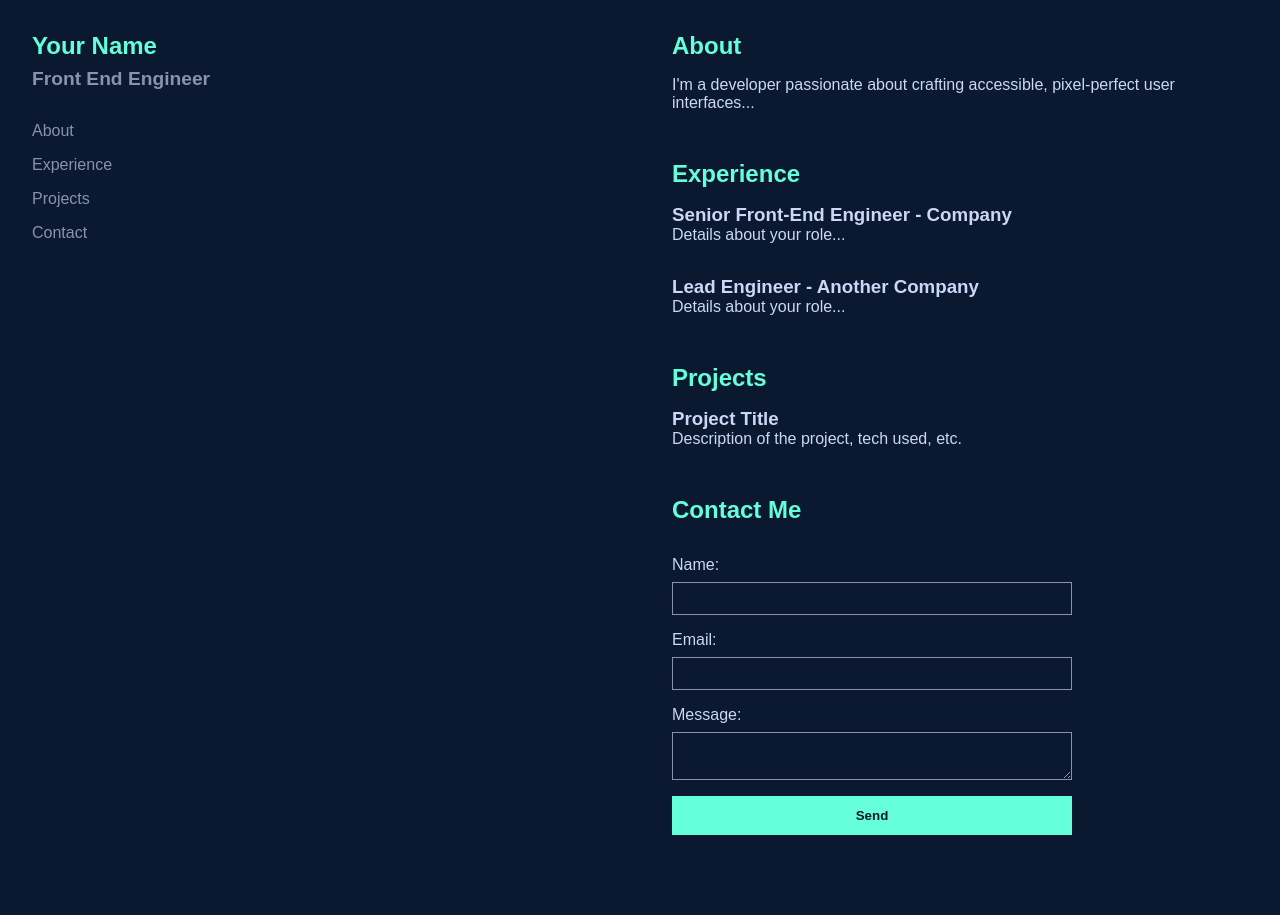
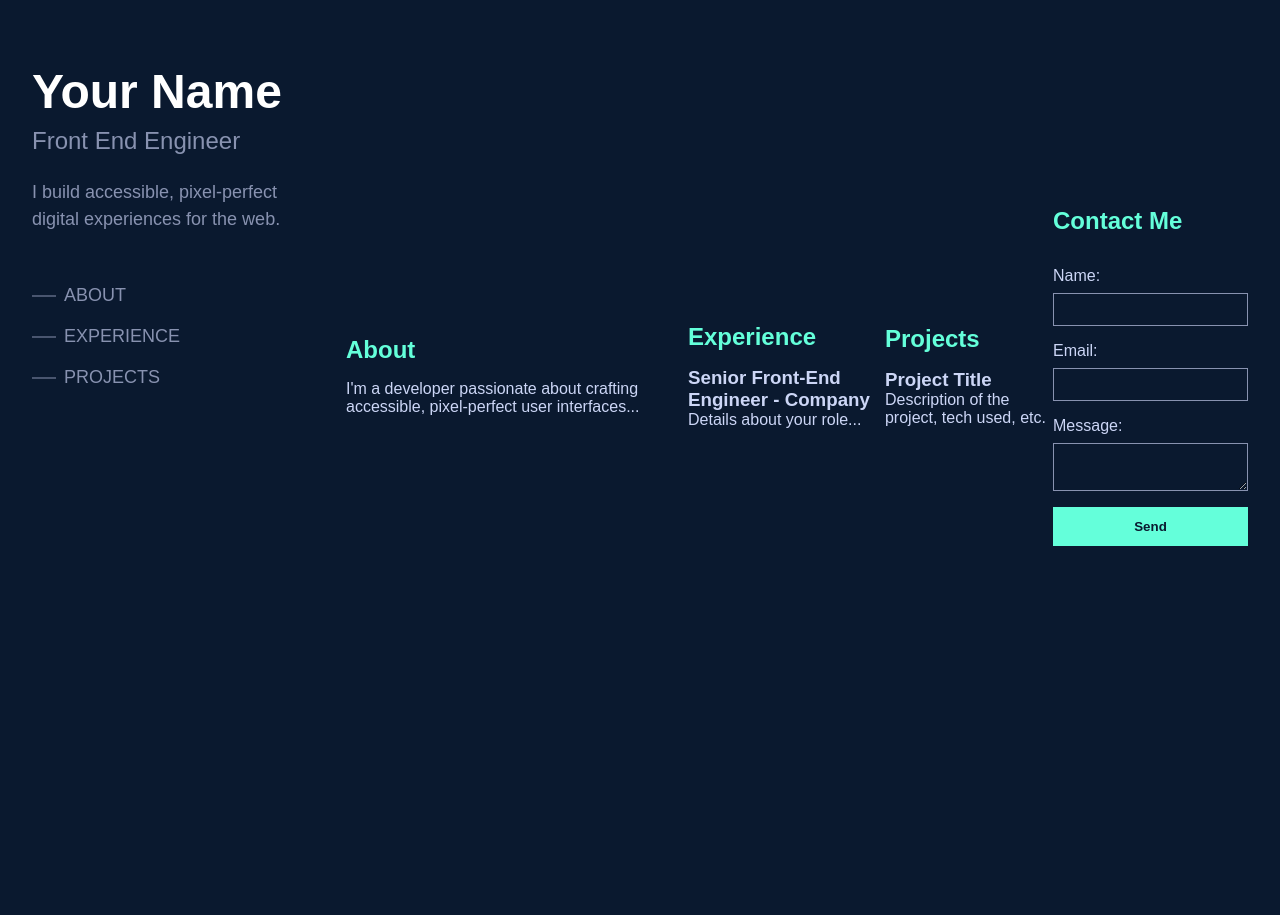
Before and after one commit to afisher97/personalSite, a Flask app: page / in a window 1280 px wide. After the commit the page ends 546 px from the top, so only its background shows below. Run offline with Flask 3, Linux system fonts and the light colour scheme.

Commit message:
Working page 2

```diff
--- a/static/css/main.css
+++ b/static/css/main.css
@@ -1,4 +1,4 @@
-/* Global styles */
+/* Reset/Global styles */
 * {
   box-sizing: border-box;
   margin: 0;
@@ -9,59 +9,109 @@ body {
   font-family: sans-serif;
   background-color: #0a192f; /* Dark background */
   color: #ccd6f6;            /* Light text */
-  display: flex;            /* Use flexbox */
-  min-height: 100vh;        /* Ensure full-height layout */
-  margin: 0;                /* Remove default margin */
+  margin: 0;                /* Remove default body margin */
 }
 
-/* Sidebar (left panel) */
+/* 1. Wrapper: sets up a max-width and centers it in the browser */
+.wrapper {
+  max-width: 1400px;       /* Adjust as desired for your layout */
+  margin: 0 auto;          /* Centers the .wrapper horizontally in the page */
+  display: flex;           /* Creates a flex container for the two columns */
+  min-height: 100vh;       /* Full viewport height */
+}
+
+/* 2. Sidebar (Left Column) */
+/* Sidebar container */
 .sidebar {
-  flex: 1;                  /* Take up 1 part (50%) of available width */
+  /* Layout:
+     - If you're using flex on a parent container,
+       just ensure this has some width or flex basis.
+     - For vertical spacing from the top, you can add margin-top or extra padding.
+  */
+  display: flex;
+  flex-direction: column;
+  align-items: flex-start;   /* Left-align text, or 'center' if you prefer */
+  padding: 4rem 2rem;       /* Top/bottom = 4rem, left/right = 2rem */
   background-color: #0a192f;
+}
+
+/* Large Name */
+.sidebar h1 {
+  font-size: 3rem;         /* Big, bold text for your name */
+  font-weight: 700;        /* Make it bold */
+  color: #ffffff;          /* White (or near-white) text */
+  margin-bottom: 0.5rem;   /* Slight spacing below */
+}
+
+/* Subtitle (e.g., "Front End Engineer") */
+.sidebar .subtitle {
+  font-size: 1.5rem;       /* Smaller than name but still prominent */
+  font-weight: 400;        /* Lighter than the name */
+  color: #8892b0;          /* Muted grey-blue color */
+  margin-bottom: 1.5rem;   /* Spacing before the next element */
+}
+
+/* Optional short paragraph (like "I build accessible, pixel-perfect...") */
+.sidebar .intro {
+  font-size: 1.125rem;     /* About 18px (slightly larger than normal) */
+  line-height: 1.5;        /* Comfortable line spacing */
+  color: #8892b0;
+  margin-bottom: 2rem;     /* Space before the nav links */
+  max-width: 250px;        /* Keep the text from stretching too wide */
+}
+
+/* Navigation (ABOUT / EXPERIENCE / PROJECTS) */
+.sidebar nav ul {
+  list-style: none;        /* Remove bullets */
+  margin: 0;
+  padding: 0;
+}
+
+.sidebar nav ul li {
+  margin: 1.25rem 0;       /* Spacing between each link */
+  position: relative;      /* So we can position a line or icon if desired */
+}
+
+/* Horizontal line to the left of each link (mimicking Brittany's style) */
+.sidebar nav ul li::before {
+  content: "";
+  position: absolute;
+  left: 0;
+  top: 50%;
+  width: 1.5rem;           /* Length of the line */
+  height: 1px;
+  background-color: #8892b0;
+  transform: translateY(-50%);
+}
+
+/* Links themselves */
+.sidebar nav ul li a {
+  display: inline-block;
+  padding-left: 2rem;      /* Space to the left for the line */
+  text-decoration: none;
+  font-size: 1.125rem;     /* ~18px text size */
+  color: #8892b0;
+  transition: color 0.2s ease;
+}
+
+/* Hover effect */
+.sidebar nav ul li a:hover {
+  color: #64ffda;          /* Accent color on hover */
+}
+
+/* 3. Main Content (Right Column) */
+.main-content {
+  flex: 1;                 /* The other half of the layout */
+  display: flex;           /* So we can center .content-inner easily */
+  align-items: center;     /* Vertical centering if desired */
   padding: 2rem;
 }
 
-/* Sidebar headings */
-.sidebar h1 {
-  margin-bottom: 0.5rem;
-  color: #64ffda;
-}
-
-.subtitle {
-  font-size: 1.2rem;
-  color: #8892b0;
-  margin-bottom: 2rem;
-}
-
-/* Navigation in sidebar */
-.sidebar nav ul {
-  list-style: none;
-  padding-left: 0;
-}
-
-.sidebar nav ul li {
-  margin-bottom: 1rem;
-}
-
-.sidebar nav ul li a {
-  text-decoration: none;
-  color: #8892b0;
-  transition: color 0.2s ease-in-out;
-}
-
-.sidebar nav ul li a:hover {
-  color: #64ffda;
-}
-
-/* Main content (right panel) */
-.main-content {
-  flex: 1; /* Take up the other 50% */
-  padding: 2rem;
-}
-
-/* Section spacing */
-.main-content section {
-  margin-bottom: 3rem;
+/* 4. Inner content container to limit text width and center it */
+.content-inner {
+  max-width: 700px;        /* Limit text width so it's closer to the center */
+  margin: 0 auto;
+  width: 100%;
 }
 
 /* Headings for sections */
@@ -70,17 +120,16 @@ body {
   color: #64ffda;
 }
 
-/* Example item styling */
-.experience-item,
-.project-item {
-  margin-bottom: 2rem;
+/* Some spacing for each section */
+.main-content section {
+  margin-bottom: 3rem;
 }
 
 /* Contact form styling */
 form {
   display: flex;
   flex-direction: column;
-  max-width: 400px;
+  margin-top: 1rem;
 }
 
 form label {
@@ -110,17 +159,21 @@ form button:hover {
   background-color: #52ccaf;
 }
 
-/* Responsive adjustments */
+/* 5. Responsive adjustments */
 @media (max-width: 768px) {
-  body {
-    flex-direction: column; /* Stack sidebar and main content */
+  .wrapper {
+    flex-direction: column; /* Stack sidebar above main content on small screens */
   }
 
-  /* When stacked, let each section go full width */
   .sidebar,
   .main-content {
     flex: none;
     width: 100%;
     padding: 1rem;
   }
+
+  /* Adjust text centering or spacing if desired on mobile */
+  .content-inner {
+    max-width: 100%;
+  }
 }
--- a/templates/base.html
+++ b/templates/base.html
@@ -7,57 +7,43 @@
   <meta name="viewport" content="width=device-width, initial-scale=1.0" />
 </head>
 <body>
-
-  <!-- Left Sidebar or "Header" Section -->
+  <!-- Wrapper that keeps the site centered and sets up two columns -->
+  <div class="wrapper">
+    <!-- Left Sidebar -->
     <aside class="sidebar">
         <h1>Your Name</h1>
         <h2 class="subtitle">Front End Engineer</h2>
-    <!-- Navigation links -->
+        <p class="intro">
+            I build accessible, pixel-perfect digital experiences for the web.
+        </p>
         <nav>
             <ul>
-        <li><a href="#about">About</a></li>
-        <li><a href="#experience">Experience</a></li>
-        <li><a href="#projects">Projects</a></li>
-        <li><a href="#contact">Contact</a></li>
+            <li><a href="#about">ABOUT</a></li>
+            <li><a href="#experience">EXPERIENCE</a></li>
+            <li><a href="#projects">PROJECTS</a></li>
             </ul>
         </nav>
         </aside>
 
-  <!-- Main Content Area -->
+    <!-- Main Content -->
     <main class="main-content">
-    <!-- About Section -->
       <section id="about">
         <h2>About</h2>
-      <p>
-        I'm a developer passionate about crafting accessible, pixel-perfect user interfaces...
-      </p>
+        <p>I'm a developer passionate about crafting accessible, pixel-perfect user interfaces...</p>
       </section>
 
-    <!-- Experience Section -->
       <section id="experience">
         <h2>Experience</h2>
-      <div class="experience-item">
         <h3>Senior Front-End Engineer - Company</h3>
         <p>Details about your role...</p>
-      </div>
-      <div class="experience-item">
-        <h3>Lead Engineer - Another Company</h3>
-        <p>Details about your role...</p>
-      </div>
-      <!-- Add more experience items as needed -->
       </section>
 
-    <!-- Projects Section -->
       <section id="projects">
         <h2>Projects</h2>
-      <div class="project-item">
         <h3>Project Title</h3>
         <p>Description of the project, tech used, etc.</p>
-      </div>
-      <!-- Add more project items as needed -->
       </section>
 
-    <!-- Contact Section -->
       <section id="contact">
         <h2>Contact Me</h2>
         <form action="{{ url_for('contact') }}" method="POST">
@@ -74,6 +60,6 @@
         </form>
       </section>
     </main>
-
+  </div>
 </body>
 </html>
```
Lines whose indentation alone changed are shown as unchanged.
